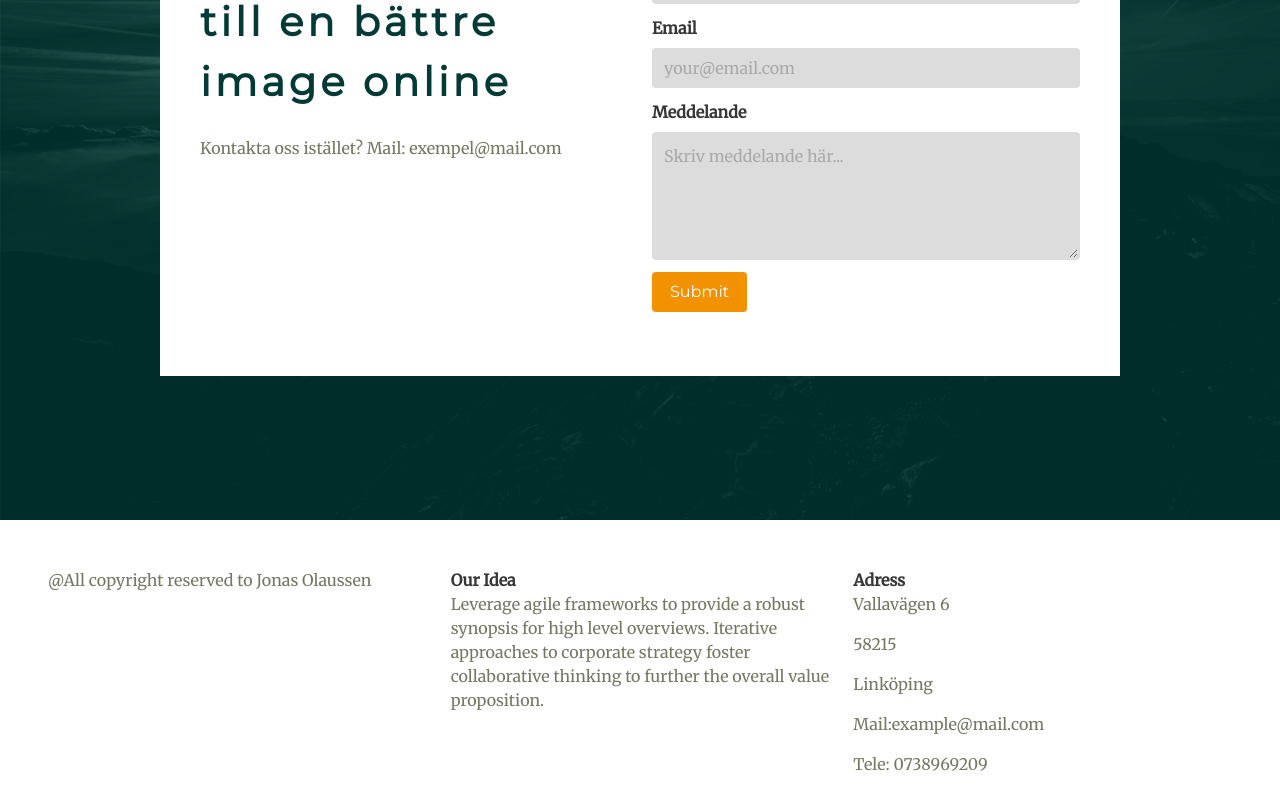
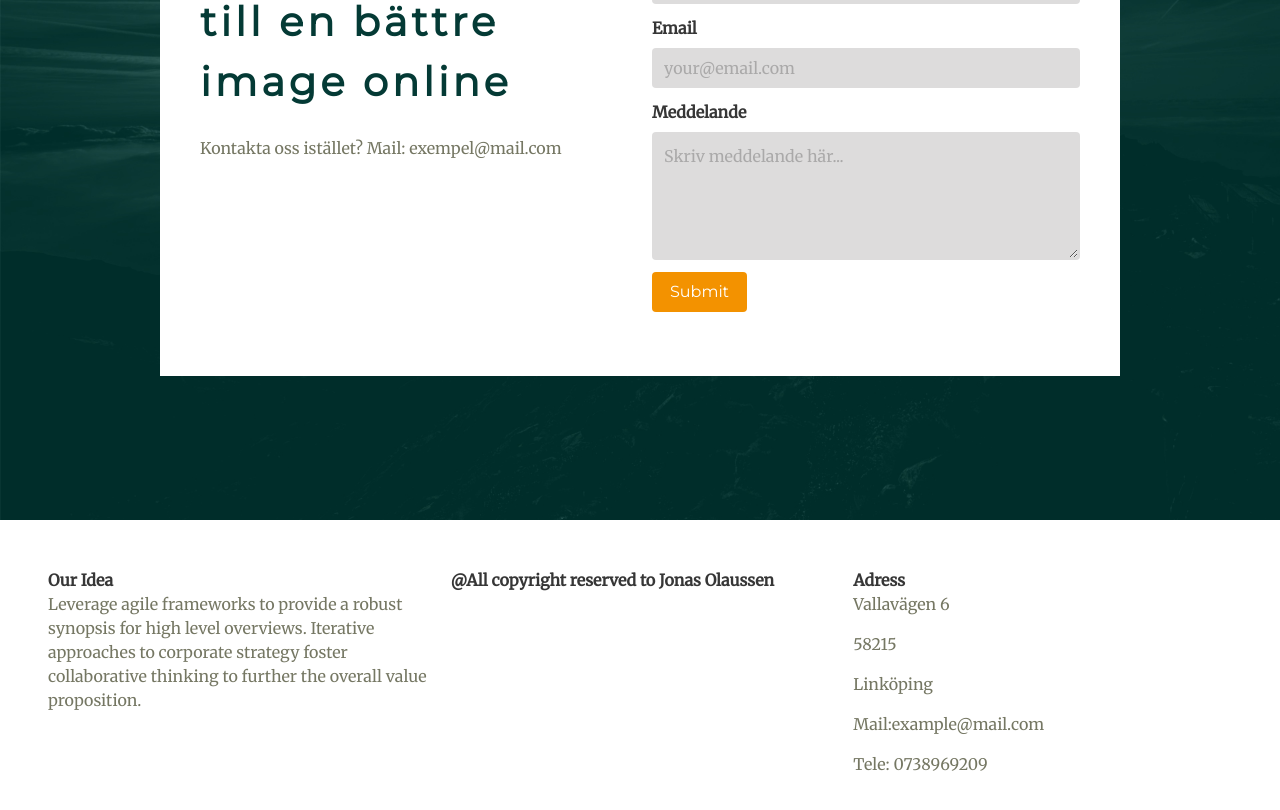
Before and after one commit to codebyjonas/digitalframgang.com, a React (Create React App) app: page / in a window 1280 px wide. Shown: the part 3405-4215 px from the top of the page. Built offline with nearby package versions, Linux system fonts and the light colour scheme.

Commit message:
footer changes

```diff
--- a/src/components/Footer.js
+++ b/src/components/Footer.js
@@ -4,12 +4,12 @@ const Footer = () => (
     <footer className='section is-small'>
         <div className='content has-text-centered'>
             <div className='columns'>
-                <div className='column'>
-                    <p>@All copyright reserved to Jonas Olaussen</p>
-                </div>
                 <div className='column has-text-left'>
                     <strong>Our Idea</strong>
                     <p>Leverage agile frameworks to provide a robust synopsis for high level overviews. Iterative approaches to corporate strategy foster collaborative thinking to further the overall value proposition. </p>
+                </div>
+                <div className='column'>
+                    <strong>@All copyright reserved to Jonas Olaussen</strong>
                 </div>
                 <div className='column'>
                     <strong>Adress</strong>
```
